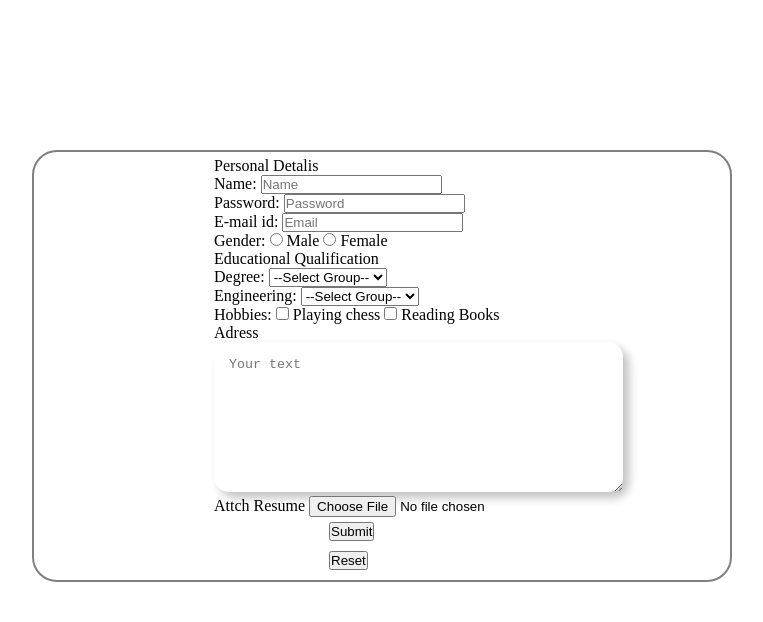
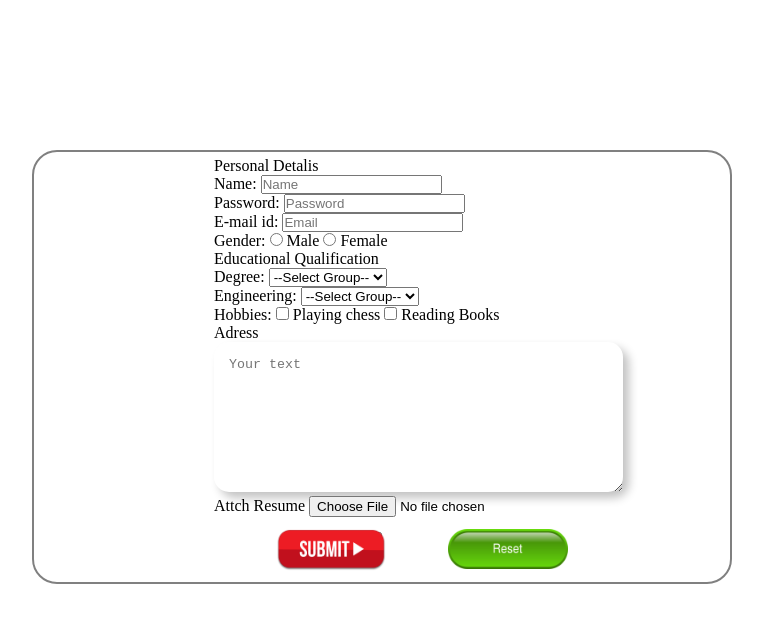
Before and after one commit to WaytGG/first-form, a plain HTML site: page index.html in a window 1280 px wide. Shown: the whole page, without its empty margins (258-1021 px from the left). Drawn offline with Linux system fonts and the light colour scheme.

Commit message:
Add button style

```diff
--- a/index.html
+++ b/index.html
@@ -16,11 +16,11 @@
       </label>
       <label>
         Password:
-        <input type="password" name="password" placeholder="Password"/>
+        <input type="password" name="password" placeholder="Password" />
       </label>
       <label>
         E-mail id:
-        <input type="email" placeholder="Email"/>
+        <input type="email" placeholder="Email" />
       </label>
       <label>
         Gender:
@@ -57,8 +57,8 @@
         Attch Resume
         <input type="file" />
       </label>
-      <button type="submit">Submit</button>
-      <button type="reset">Reset</button>
+      <button type="submit"><img src="./submit.png" alt="submit" /></button>
+      <button type="reset"><img src="./reset.png" alt="reset"></button>
     </form>
   </body>
 </html>
--- a/style.css
+++ b/style.css
@@ -35,6 +35,25 @@ textarea {
 
 button {
   display: inline-block;
-  margin: 5px 115px;
+  position: relative;
+  margin: 15px 70px;
+  width: 98px;
+  height: 30px;
+}
 
+button + button {
+  margin: 0;
 }
+
+img {
+  position: absolute;
+  width: 110px;
+  cursor: pointer;
+  top: -5px;
+  left: -10px;
+}
+
+button:nth-child(2n) img {
+  width: 120px;
+  height: 40px;
+}
```
